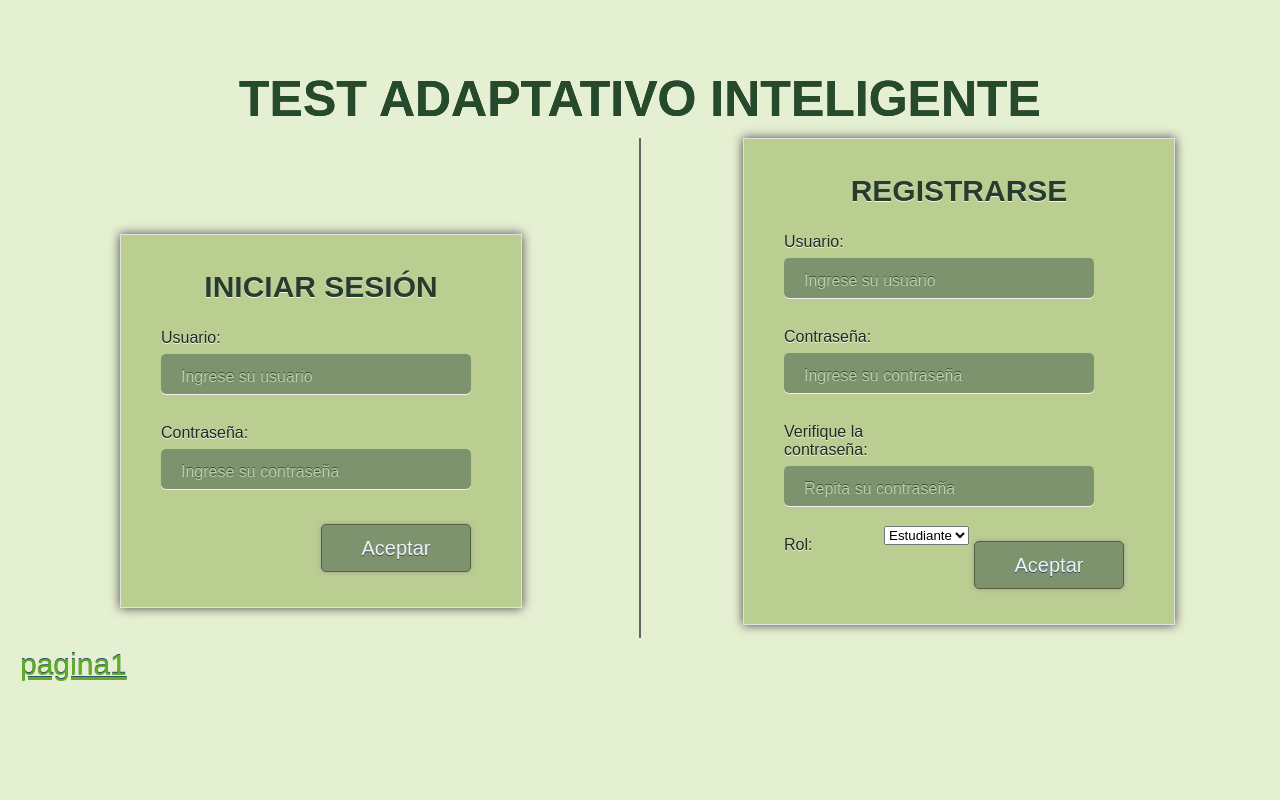
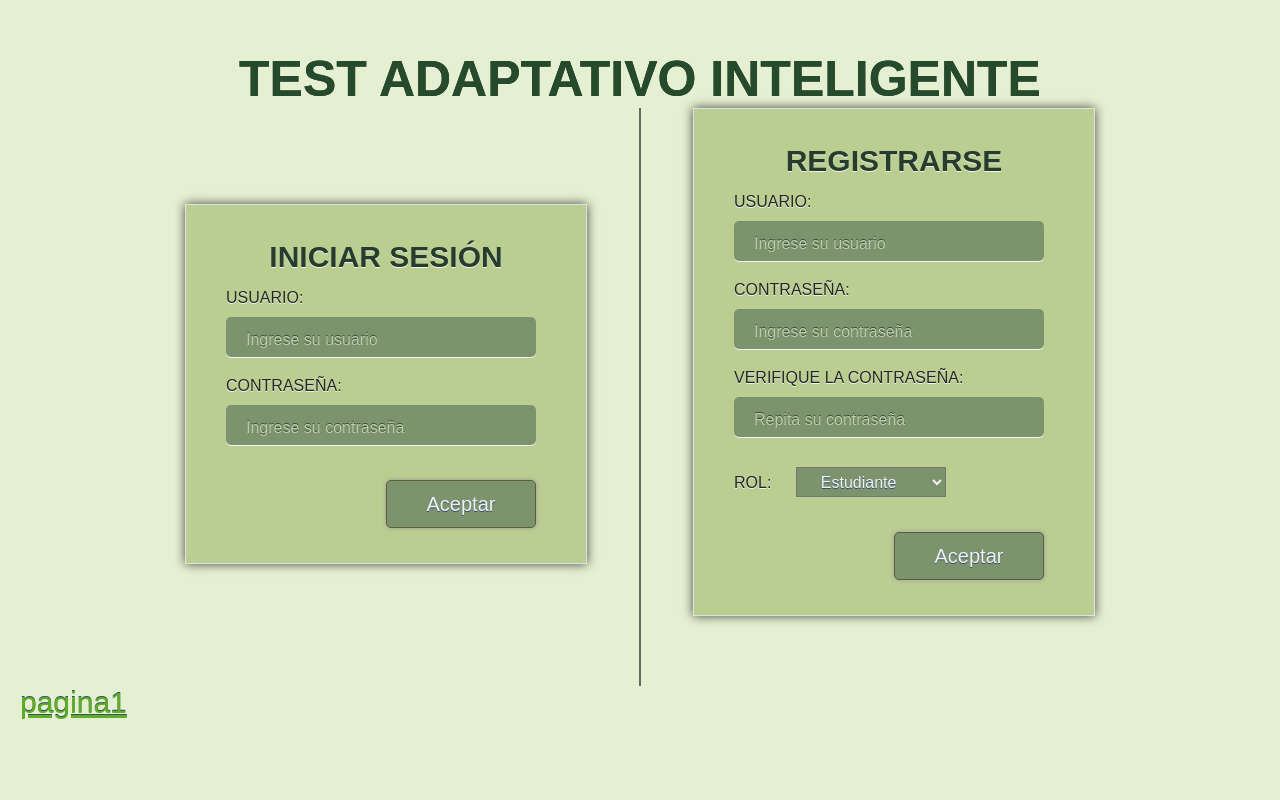
Before and after one commit to jcliberatol/relational-tai-software-engineering, a PHP site: page / in a window 1280 px wide. Run offline with PHP 8.4, Linux system fonts and the light colour scheme.

Commit message:
ya no se cruzan los formularios :)

```diff
--- a/LoginDesign.css
+++ b/LoginDesign.css
@@ -14,7 +14,7 @@ body, div, h1, form, fieldset, input, textarea {
 }
 
 html {
-	height: 100%;
+	/*height: 100%;*/
 }
 
 body {
@@ -25,43 +25,50 @@ body {
 
 #Columnas {
         /*altura*/
-        height: 500px;
+        height: auto;
+        /*minimo de ancho*/
+        min-width: 1000px;
+        max-width: 1000px;
         /*márgenes*/
-        margin: 10px 10px 10px 10px;
+        margin: auto; /*10px 10px 10px 10px;*/
         /*definición de columnas*/
         column-count: 2;
         -webkit-column-count: 2;
         -moz-column-count: 2;
         -o-column-count: 2;
           /*Espacio entre columnas*/
-        column-gap: 1em;
-        -webkit-column-gap: 1em;
-        -moz-column-gap: 2em;
-        -o-column-gap: 1em;
+        column-gap: normal; /*1em;*/
+        -webkit-column-gap: auto; /*1em;*/
+        -moz-column-gap: 2em;/* 2em;*/
+        -o-column-gap: auto; /*1em;*/
          /*Agrega una barra solida de color*/
         column-rule: 2px solid #666;
         -webkit-column-rule: 2px solid #666;
         -moz-column-rule: 3px solid #666;
         -o-column-rule: 2px solid #666;
+
 }
 
 #login {
-	width: 350px; margin: 6em auto;/*6em 2em 1em 2em;/*80px 20px 30px 20px;*/ padding: 35px 25px;
+        position: relative;
+	min-width: 240px; width: 350px; margin: 6em auto;/*6em auto 20em;*/ padding: 35px 25px;
 	background: #bbce91; border: 1px solid #e1e1e1;  /*color cuadro / color linea*/
-	-moz-box-shadow: 0px 0px 10px #444; /*sombra cuadro contacto en mozilla*/
-	-webkit-box-shadow: 0px 0px 10px #444; /*sombra cuadro contacto en vabegadores webkit*/
+	-moz-box-shadow: 0px 0px 10px #444; /*sombra cuadro login en mozilla*/
+	-webkit-box-shadow: 0px 0px 10px #444; /*sombra cuadro login en vabegadores webkit*/
 }
 
 #registro {
-        width: 380px; margin: 6em auto;/*-25em 2em 1em 60%;/*-410px 500px auto;*/ padding: 35px 25px;
+        position: relative;
+        min-width: 240px; width: 350px; margin: 6em auto; padding: 35px 25px;
 	background: #bbce91; border: 1px solid #e1e1e1;  /*color cuadro / color linea*/
-	-moz-box-shadow: 0px 0px 10px #444; /*sombra cuadro contacto en mozilla*/
+	-moz-box-shadow: 0px 0px 10px #444; /*sombra cuadro registro en mozilla*/
 	-webkit-box-shadow: 0px 0px 10px #444; /*sombra cuadro contacto en vabegadores webkit*/
 }
 
 h1 {
+
     font-size: 50px; color: #264a2c; text-transform: uppercase;
-    text-align: center; margin: 70px 0 0 0; text-shadow: 0 0 0 #1a261c; /*sombra de texto*/
+    text-align: center; margin: 50px 0 0 0px; text-shadow: 0 0 0 #1a261c; /*sombra de texto*/
 }
 
 h2 {
@@ -70,13 +77,13 @@ h2 {
 }
 
 label {
-	float: left; margin: 10px 0px 7px 15px; width: 100px;   /*11px 60px 7px 0px;*/
+	/*float: left;*/ margin: 10px 10px 7px 15px; width: 400px;
 	text-align: left; font-size: 16px; color: #232920;
-	text-transform: none; /*uppercase;*/ text-shadow: 0px 1px 0px #f2f2f2;
+	text-transform: uppercase; text-shadow: 0px 1px 0px #f2f2f2;
 }
 
 input {
-	width: 270px; height: 35px; padding: 5px 20px 0px 20px; margin: 0px 0px 20px 15px;
+	width: 270px; height: 35px; padding: 5px 20px 0px 20px; margin: 10px 0px 20px 15px;
 	background: #7d936d;
 	border-radius: 5px; -moz-border-radius: 3px; -webkit-border-radius: 5px;
 	-moz-box-shadow: 0px 1px 0px #f2f2f2;-webkit-box-shadow: 0px 1px 0px #f2f2f2;
@@ -101,3 +108,9 @@ a {
     margin: 20px 30px 30px 20px;
     font-family: sans-serif; font-size: 30px; color: #5fae24; text-transform: none; text-shadow: 0px -1px 0px #334f71;
 }
+
+select {
+    width: 150px; height: 30px; padding: 0px 0px 0px 20px; margin: 10px 0px 20px 10px;
+    background: #7d936d;
+    font-family: sans-serif; font-size: 16px; color: #f2f2f2; text-transform: none; text-shadow: 0px 1px 0px #334f71;
+}
--- a/index.html
+++ b/index.html
@@ -19,7 +19,6 @@ página login (aun falta agregar formulario de registro)
         <header>
             <h1>Test Adaptativo Inteligente</h1>
         </header>
-
 
         <div id="Columnas">
         <section id="login">
--- a/nbproject/project.xml
+++ b/nbproject/project.xml
@@ -3,7 +3,7 @@
     <type>org.netbeans.modules.php.project</type>
     <configuration>
         <data xmlns="http://www.netbeans.org/ns/php-project/1">
-            <name>Login</name>
+            <name>TAI-IO2</name>
         </data>
     </configuration>
 </project>
```
